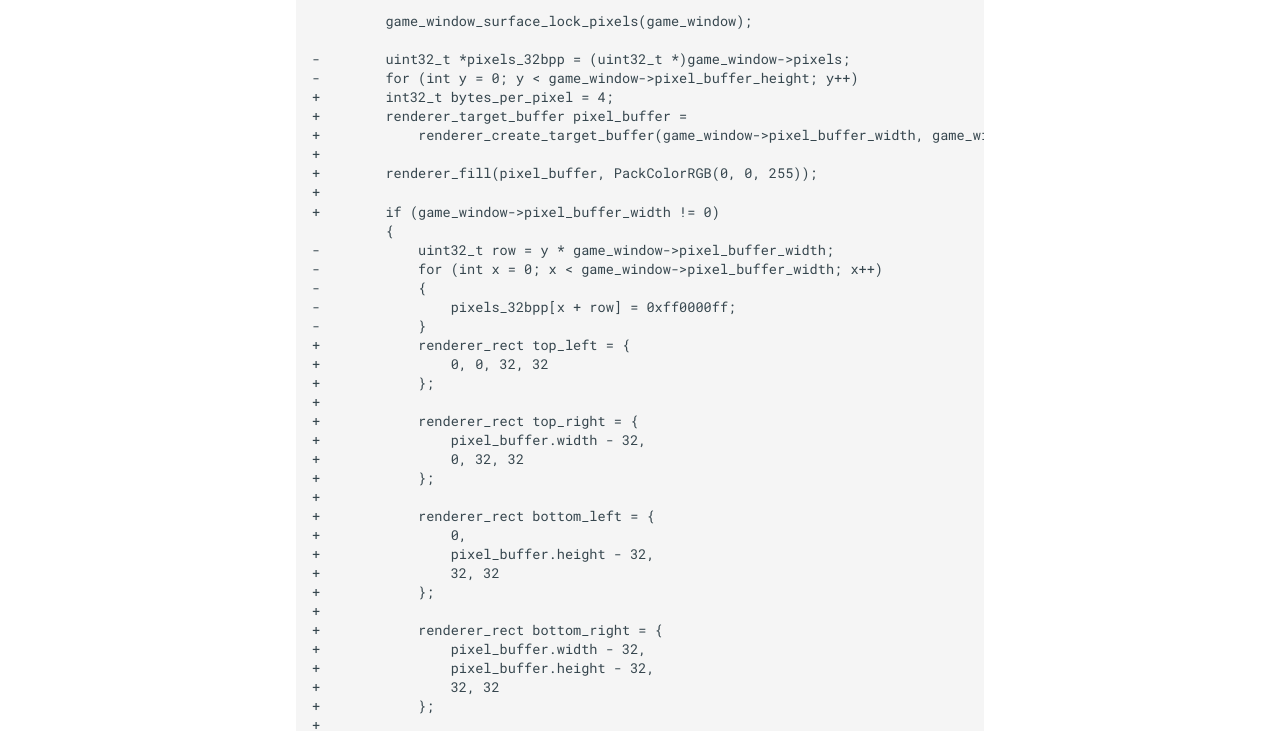
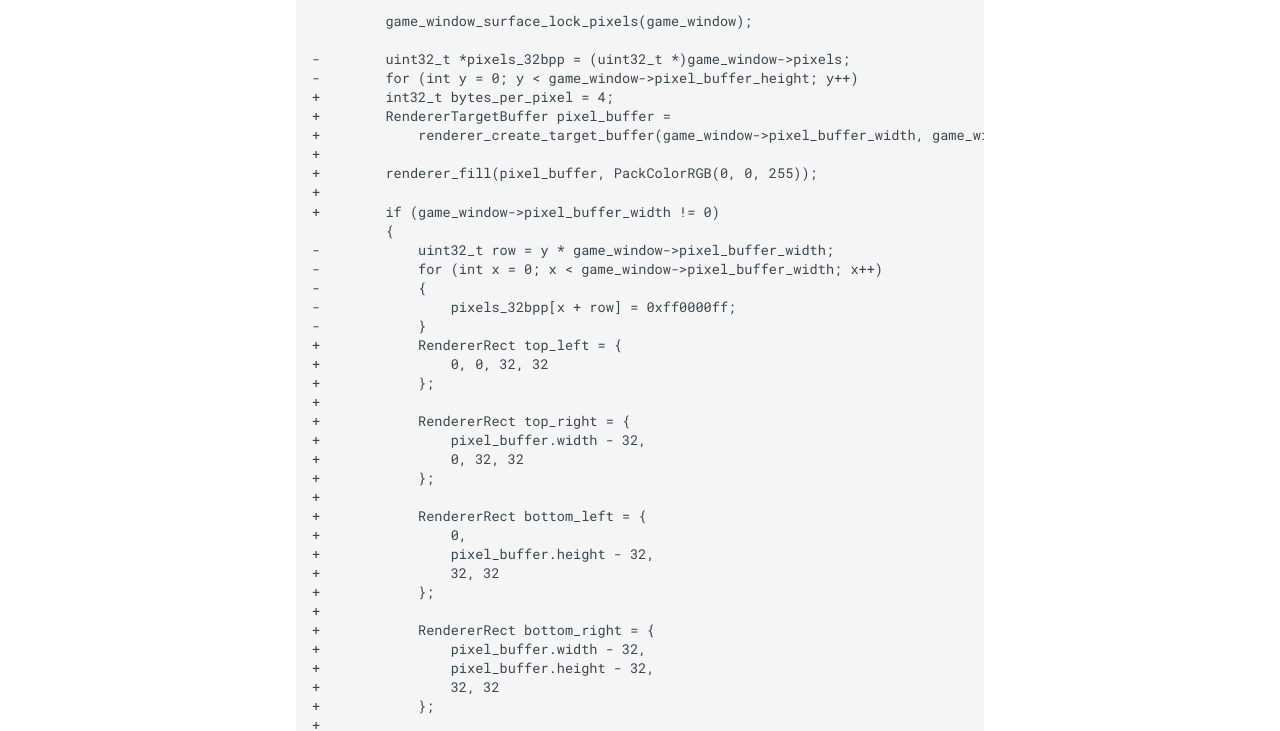
Before and after one commit to agelito/back-to-basics, an MkDocs documentation site: the page built from docs/4_manipulating_pixels.md, in a window 1280 px wide and 1400 px high, scrolled down 4572 px. Shown: the part 609-1340 px from the top of the window. Built offline with MkDocs 1.6.1 and Material for MkDocs 9.7.7, drawn with Linux system fonts in a browser that asks for light colours; comment, search, counter and statistics services are not loaded; some of the changed text lies outside the part shown.

Commit message:
fix: rename structs in renderer for consistency

````diff
--- a/docs/4_manipulating_pixels.md
+++ b/docs/4_manipulating_pixels.md
@@ -28,29 +28,29 @@
 Now replace the `TODO: Declarations goes here` comment with the following struct declaration. This struct will be used to pass information about the pixel buffer we're rendering into to the rendering. This helps keep the number of arguments we need to pass into macros and functions to a minimum. We'll also add a helper function for creating instances of this struct:
 
 ```c
-typedef struct renderer_target_buffer {
+typedef struct RendererTargetBuffer {
     int32_t width;
     int32_t height;
     int32_t bytes_per_pixel;
     uint8_t* pixels;
-} renderer_target_buffer;
+} RendererTargetBuffer;
 
-renderer_target_buffer
+RendererTargetBuffer
 renderer_create_target_buffer(int32_t width, int32_t height, int32_t bytes_per_pixel, uint8_t* pixels);
 ```
 
-Declare the `renderer_rect` struct below the `renderer_target_buffer` struct declaration:
+Declare the `RendererRect` struct below the `RendererTargetBuffer` struct declaration:
 
 ```c
-typedef struct renderer_rect {
+typedef struct RendererRect {
     int32_t x;
     int32_t y;
     int32_t w;
     int32_t h;
-} renderer_rect;
+} RendererRect;
 ```
 
-Add the following macros below the `renderer_rect` struct. These macros help pack 3 or four channel color values into a single 32 bit integer, as well as indexing the pixel buffer by offset or x,y coordinates:
+Add the following macros below the `RendererRect` struct. These macros help pack 3 or four channel color values into a single 32 bit integer, as well as indexing the pixel buffer by offset or x,y coordinates:
 
 ```c
 // Pack 3 color bytes into one uint32
@@ -59,7 +59,7 @@
 // Pack 4 color bytes into one uint32
 #define PackColorRGBA(r, g, b, a) (a & 0xff) << 24 | PackColorRGB(r, g, b)
 
-// Index pixel at x, y coordinates within renderer_target_buffer target
+// Index pixel at x, y coordinates within RendererTargetBuffer target
 #define IndexPixel(x, y, target) (x + y * target.width) * target.bytes_per_pixel
 
 // Put pixel at offset into target
@@ -69,17 +69,17 @@
 #define PutPixelXY(target, x, y, color) PutPixelByteOffset(target, IndexPixel(x, y, target), color)
 ```
 
-Below the macro definitions we can add the function declarations. We'll add three functions for now; one to help create the `renderer_target_buffer` structure and the two others to fill entire window or a part of the window with desired color:
+Below the macro definitions we can add the function declarations. We'll add three functions for now; one to help create the `RendererTargetBuffer` structure and the two others to fill entire window or a part of the window with desired color:
 
 ```c
-renderer_target_buffer
+RendererTargetBuffer
 renderer_create_target_buffer(int32_t width, int32_t height, int32_t bytes_per_pixel, uint8_t* pixels);
 
 void
-renderer_fill(renderer_target_buffer buffer, uint32_t color);
+renderer_fill(RendererTargetBuffer buffer, uint32_t color);
 
 void
-renderer_fill_rect(renderer_target_buffer buffer, renderer_rect rect, uint32_t color);
+renderer_fill_rect(RendererTargetBuffer buffer, RendererRect rect, uint32_t color);
 ```
 
 ### renderer.c
@@ -92,10 +92,10 @@
 #include <stdint.h>
 #include "renderer.h"
 
-renderer_target_buffer
+RendererTargetBuffer
 renderer_create_target_buffer(int32_t width, int32_t height, int32_t bytes_per_pixel, uint8_t *pixels)
 {
-    renderer_target_buffer target = {
+    RendererTargetBuffer target = {
         width, height, bytes_per_pixel, pixels
     };
 
@@ -103,7 +103,7 @@
 }
 
 void
-renderer_fill(renderer_target_buffer buffer, uint32_t color)
+renderer_fill(RendererTargetBuffer buffer, uint32_t color)
 {
     uint32_t fill_until = buffer.width * buffer.height * buffer.bytes_per_pixel;
     uint32_t per_pixel_add = buffer.bytes_per_pixel;
@@ -114,7 +114,7 @@
 }
 
 void
-renderer_fill_rect(renderer_target_buffer buffer, renderer_rect rect, uint32_t color)
+renderer_fill_rect(RendererTargetBuffer buffer, RendererRect rect, uint32_t color)
 {
     for (int y = rect.y; y < rect.y + rect.h; y++)
     {
@@ -134,29 +134,29 @@
 Update `src/main.c` with the following, put this code between the `game_window_surface_lock_pixels(game_window);` and `game_window_surface_unlock_and_update_pixels(game_window);` lines:
 ```c
 int32_t bytes_per_pixel = 4;
-renderer_target_buffer pixel_buffer =
+RendererTargetBuffer pixel_buffer =
     renderer_create_target_buffer(game_window->pixel_buffer_width, game_window->pixel_buffer_height, bytes_per_pixel, game_window->pixels);
 
 renderer_fill(pixel_buffer, PackColorRGB(0, 0, 255));
 
 if (game_window->pixel_buffer_width != 0)
 {
-    renderer_rect top_left = {
+    RendererRect top_left = {
         0, 0, 32, 32
     };
 
-    renderer_rect top_right = {
+    RendererRect top_right = {
         pixel_buffer.width - 32,
         0, 32, 32
     };
 
-    renderer_rect bottom_left = {
+    RendererRect bottom_left = {
         0,
         pixel_buffer.height - 32,
         32, 32
     };
 
-    renderer_rect bottom_right = {
+    RendererRect bottom_right = {
         pixel_buffer.width - 32,
         pixel_buffer.height - 32,
         32, 32
@@ -211,7 +211,7 @@
 -        uint32_t *pixels_32bpp = (uint32_t *)game_window->pixels;
 -        for (int y = 0; y < game_window->pixel_buffer_height; y++)
 +        int32_t bytes_per_pixel = 4;
-+        renderer_target_buffer pixel_buffer =
++        RendererTargetBuffer pixel_buffer =
 +            renderer_create_target_buffer(game_window->pixel_buffer_width, game_window->pixel_buffer_height, bytes_per_pixel, game_window->pixels);
 +
 +        renderer_fill(pixel_buffer, PackColorRGB(0, 0, 255));
@@ -223,22 +223,22 @@
 -            {
 -                pixels_32bpp[x + row] = 0xff0000ff;
 -            }
-+            renderer_rect top_left = {
++            RendererRect top_left = {
 +                0, 0, 32, 32
 +            };
 +
-+            renderer_rect top_right = {
++            RendererRect top_right = {
 +                pixel_buffer.width - 32,
 +                0, 32, 32
 +            };
 +
-+            renderer_rect bottom_left = {
++            RendererRect bottom_left = {
 +                0,
 +                pixel_buffer.height - 32,
 +                32, 32
 +            };
 +
-+            renderer_rect bottom_right = {
++            RendererRect bottom_right = {
 +                pixel_buffer.width - 32,
 +                pixel_buffer.height - 32,
 +                32, 32
@@ -258,10 +258,10 @@
 +#include <stdint.h>
 +#include "renderer.h"
 +
-+renderer_target_buffer
++RendererTargetBuffer
 +renderer_create_target_buffer(int32_t width, int32_t height, int32_t bytes_per_pixel, uint8_t *pixels)
 +{
-+    renderer_target_buffer target = {
++    RendererTargetBuffer target = {
 +        width, height, bytes_per_pixel, pixels
 +    };
 +
@@ -269,7 +269,7 @@
 +}
 +
 +void
-+renderer_fill(renderer_target_buffer buffer, uint32_t color)
++renderer_fill(RendererTargetBuffer buffer, uint32_t color)
 +{
 +    uint32_t fill_until = buffer.width * buffer.height * buffer.bytes_per_pixel;
 +    uint32_t per_pixel_add = buffer.bytes_per_pixel;
@@ -280,7 +280,7 @@
 +}
 +
 +void
-+renderer_fill_rect(renderer_target_buffer buffer, renderer_rect rect, uint32_t color)
++renderer_fill_rect(RendererTargetBuffer buffer, RendererRect rect, uint32_t color)
 +{
 +    for (int y = rect.y; y < rect.y + rect.h; y++)
 +    {
@@ -298,19 +298,19 @@
 +#ifndef RENDERER_INCLUDED
 +#define RENDERER_INCLUDED
 +
-+typedef struct renderer_target_buffer {
++typedef struct RendererTargetBuffer {
 +    int32_t width;
 +    int32_t height;
 +    int32_t bytes_per_pixel;
 +    uint8_t* pixels;
-+} renderer_target_buffer;
++} RendererTargetBuffer;
 +
-+typedef struct renderer_rect {
++typedef struct RendererRect {
 +    int32_t x;
 +    int32_t y;
 +    int32_t w;
 +    int32_t h;
-+} renderer_rect;
++} RendererRect;
 +
 +// Pack 3 color bytes into one uint32
 +#define PackColorRGB(r, g, b) (r & 0xff) << 16 | (g & 0xff) << 8 | (b & 0xff)
@@ -318,7 +318,7 @@
 +// Pack 4 color bytes into one uint32
 +#define PackColorRGBA(r, g, b, a) (a & 0xff) << 24 | PackColorRGB(r, g, b)
 +
-+// Index pixel at x, y coordinates within renderer_target_buffer target
++// Index pixel at x, y coordinates within RendererTargetBuffer target
 +#define IndexPixel(x, y, target) (x + y * target.width) * target.bytes_per_pixel
 +
 +// Put pixel at offset into target
@@ -327,14 +327,14 @@
 +// Put pixel at x,y into target
 +#define PutPixelXY(target, x, y, color) PutPixelByteOffset(target, IndexPixel(x, y, target), color)
 +
-+renderer_target_buffer
++RendererTargetBuffer
 +renderer_create_target_buffer(int32_t width, int32_t height, int32_t bytes_per_pixel, uint8_t* pixels);
 +
 +void
-+renderer_fill(renderer_target_buffer buffer, uint32_t color);
++renderer_fill(RendererTargetBuffer buffer, uint32_t color);
 +
 +void
-+renderer_fill_rect(renderer_target_buffer buffer, renderer_rect rect, uint32_t color);
++renderer_fill_rect(RendererTargetBuffer buffer, RendererRect rect, uint32_t color);
 +
 +#endif // RENDERER_INCLUDED
 \ No newline at end of file
````
Also changed, not shown: 3 other files.
